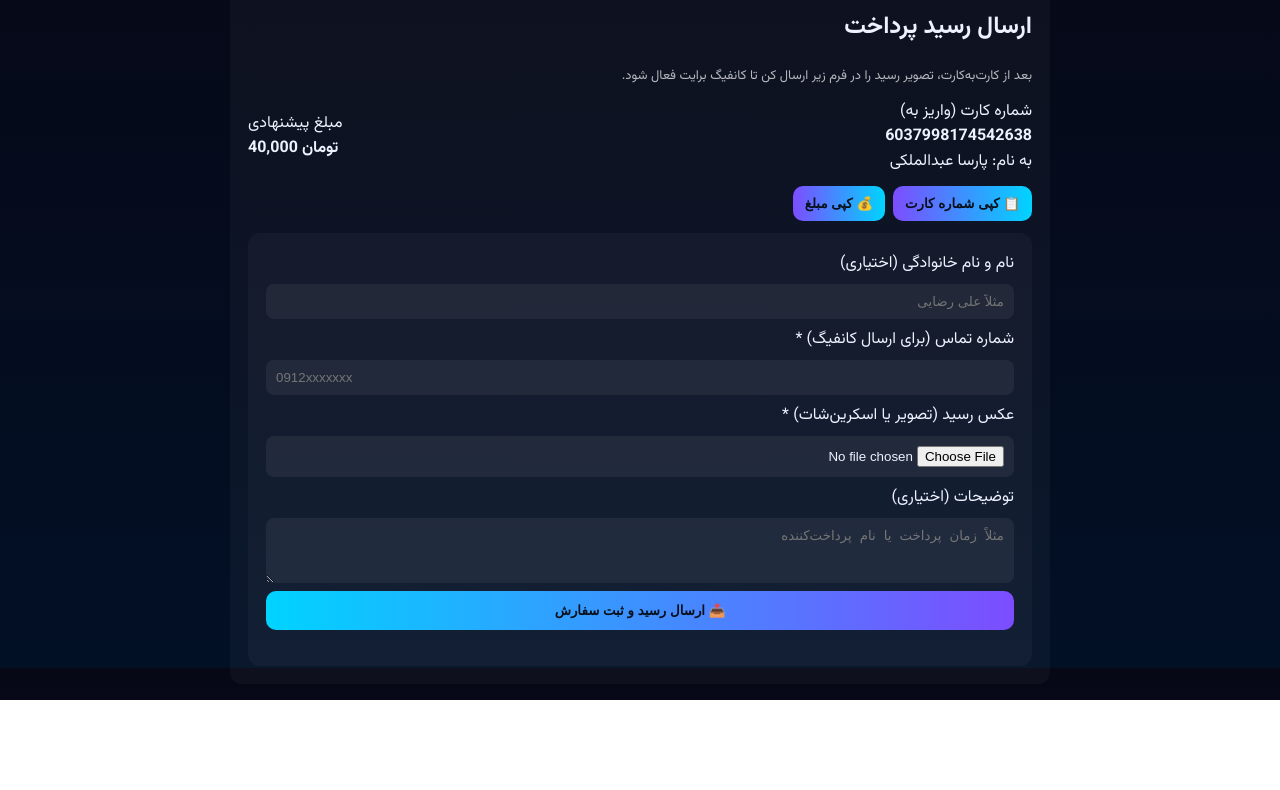
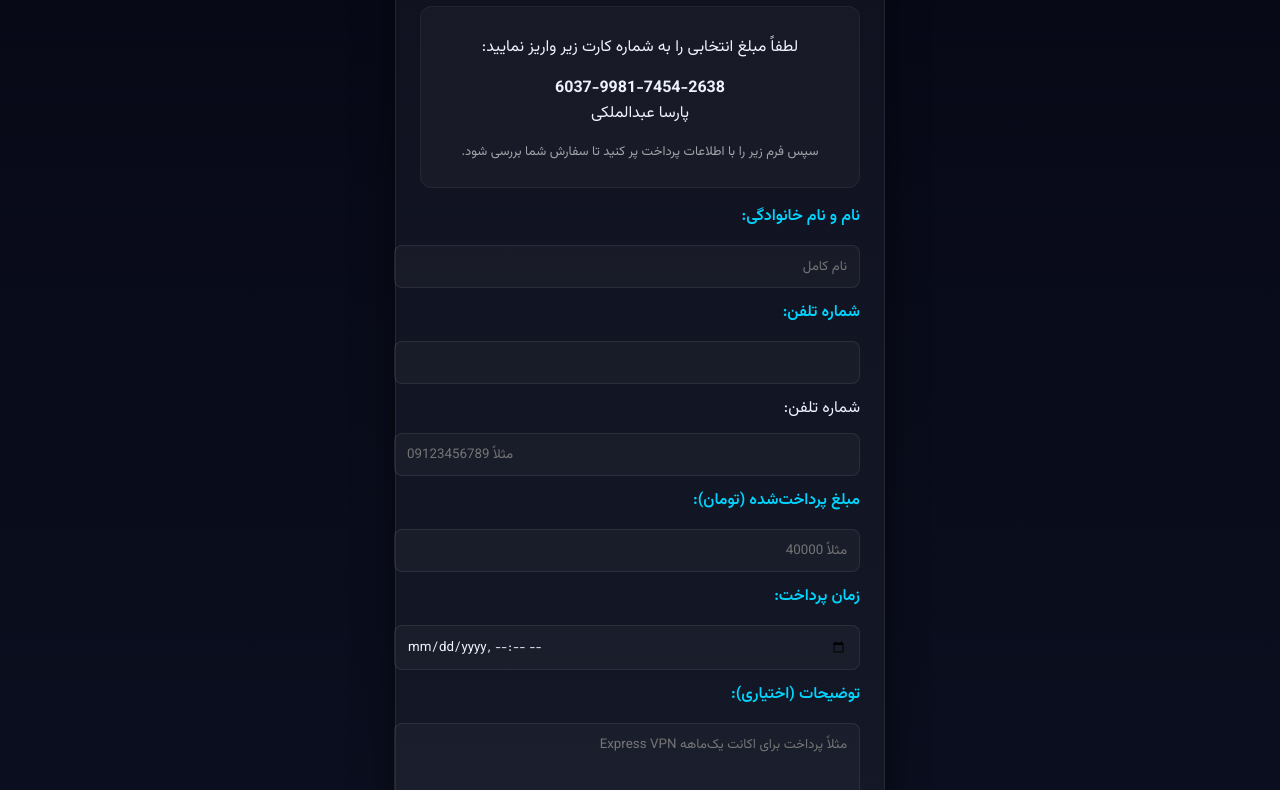
Before and after one commit to parsahhfv08-ship-it/VPNSHOPS, a plain HTML site: page payment.html in a window 1280 px wide. Shown: the part 132-922 px from the top of the page. Before the commit the page ends 832 px from the top, so only its background shows below. Drawn offline with Linux system fonts and the light colour scheme.

Commit message:
Update payment.html

```diff
--- a/payment.html
+++ b/payment.html
@@ -1,115 +1,128 @@
 <!doctype html>
 <html lang="fa" dir="rtl">
 <head>
-  <meta charset="utf-8">
-  <meta name="viewport" content="width=device-width,initial-scale=1">
-  <title>پرداخت و ارسال رسید — VPN SHOP</title>
-  <link href="https://fonts.googleapis.com/css2?family=Vazirmatn:wght@400;700&display=swap" rel="stylesheet">
+  <meta charset="utf-8" />
+  <meta name="viewport" content="width=device-width,initial-scale=1" />
+  <title>ارسال اطلاعات پرداخت 💳 | VPN SHOP</title>
+
+  <link href="https://fonts.googleapis.com/css2?family=Vazirmatn:wght@400;600;700&display=swap" rel="stylesheet">
+
   <style>
-    :root{--bg:#070816;--accent1:#7c4dff;--accent2:#00d4ff}
-    html,body{height:100%;margin:0;font-family:Vazirmatn;background:linear-gradient(180deg,var(--bg),#021026);color:#eef2ff}
-    header{padding:12px;border-bottom:1px solid rgba(255,255,255,0.03)}
-    nav a{color:var(--accent2);text-decoration:none;margin:0 8px;font-weight:700}
-    .wrap{max-width:820px;margin:36px auto;padding:16px}
-    .box{background:rgba(255,255,255,0.03);padding:18px;border-radius:12px}
-    .row{display:flex;gap:12px;flex-wrap:wrap;align-items:center;justify-content:space-between}
-    .cardnum, .amount{font-weight:800;direction:ltr}
-    .copy{padding:10px 12px;border-radius:10px;border:none;background:linear-gradient(90deg,var(--accent1),var(--accent2));color:#07101a;cursor:pointer;font-weight:800}
-    form{margin-top:14px;display:flex;flex-direction:column;gap:8px}
-    input,textarea{padding:10px;border-radius:8px;border:none;background:rgba(255,255,255,0.06);color:inherit}
-    button.submit{padding:12px;border-radius:10px;border:none;background:linear-gradient(90deg,var(--accent2),var(--accent1));color:#07101a;font-weight:900;cursor:pointer}
-    .note{color:rgba(255,255,255,0.7);font-size:13px;margin-top:10px}
+    :root {
+      --bg1:#070816;
+      --bg2:#0b1020;
+      --card:rgba(255,255,255,0.04);
+      --accent1:#7c4dff;
+      --accent2:#00d4ff;
+      --text:#eef2ff;
+      --muted:rgba(255,255,255,0.6);
+      --radius:12px;
+    }
+    body {
+      margin:0;
+      min-height:100vh;
+      background:linear-gradient(180deg,var(--bg1),var(--bg2));
+      color:var(--text);
+      font-family:"Vazirmatn",sans-serif;
+      display:flex;
+      justify-content:center;
+      align-items:center;
+      padding:20px;
+    }
+    .card {
+      background:var(--card);
+      padding:24px;
+      border-radius:var(--radius);
+      border:1px solid rgba(255,255,255,0.08);
+      box-shadow:0 10px 40px rgba(0,0,0,0.5);
+      max-width:440px;
+      width:100%;
+    }
+    h1 {
+      text-align:center;
+      background:linear-gradient(90deg,var(--accent1),var(--accent2));
+      -webkit-background-clip:text;
+      -webkit-text-fill-color:transparent;
+    }
+    form {
+      display:flex;
+      flex-direction:column;
+      gap:12px;
+      margin-top:16px;
+    }
+    label {
+      font-weight:600;
+      color:var(--accent2);
+      margin-bottom:4px;
+    }
+    input,textarea {
+      width:100%;
+      padding:10px 12px;
+      border-radius:8px;
+      border:1px solid rgba(255,255,255,0.08);
+      background:rgba(255,255,255,0.03);
+      color:var(--text);
+      font-family:inherit;
+    }
+    textarea {resize:none}
+    button {
+      margin-top:8px;
+      background:linear-gradient(90deg,var(--accent1),var(--accent2));
+      border:none;
+      color:#07101a;
+      font-weight:800;
+      border-radius:10px;
+      padding:12px;
+      cursor:pointer;
+      transition:transform .15s;
+    }
+    button:hover {transform:translateY(-2px);}
+    .info-box {
+      background:rgba(255,255,255,0.03);
+      padding:12px;
+      border-radius:var(--radius);
+      margin-bottom:16px;
+      text-align:center;
+      border:1px solid rgba(255,255,255,0.05);
+    }
+    .muted {color:var(--muted);font-size:13px}
   </style>
 </head>
 <body>
-  <header>
-    <nav>
-      <a href="index.html">خانه</a>
-      <a href="plans.html">خرید VPN</a>
-      <a href="payment.html">ارسال رسید</a>
-      <a href="support.html">پشتیبانی</a>
-      <a href="about.html">درباره ما</a>
-    </nav>
-  </header>
 
-  <main class="wrap">
-    <div class="box">
-      <h2>ارسال رسید پرداخت</h2>
-      <p class="note">بعد از کارت‌به‌کارت، تصویر رسید را در فرم زیر ارسال کن تا کانفیگ برایت فعال شود.</p>
+  <div class="card fade">
+    <h1>ارسال اطلاعات پرداخت 💳</h1>
 
-      <div class="row">
-        <div>
-          <div class="small">شماره کارت (واریز به)</div>
-          <div class="cardnum" id="cardnum">6037998174542638</div>
-          <div class="small">به نام: پارسا عبدالملکی</div>
-        </div>
+    <div class="info-box">
+      <p>لطفاً مبلغ انتخابی را به شماره کارت زیر واریز نمایید:</p>
+      <p><b>6037-9981-7454-2638</b><br>پارسا عبدالملکی</p>
+      <p class="muted">سپس فرم زیر را با اطلاعات پرداخت پر کنید تا سفارش شما بررسی شود.</p>
+    </div>
 
-        <div style="text-align:left">
-          <div class="small">مبلغ پیشنهادی</div>
-          <div class="amount" id="amountDisplay">40,000 تومان</div>
-        </div>
-      </div>
+    <form action="https://formspree.io/f/xvgvvbqp" method="POST">
+      <label>نام و نام خانوادگی:</label>
+      <input type="text" name="name" required placeholder="نام کامل">
 
-      <div style="margin-top:12px;display:flex;gap:8px;flex-wrap:wrap">
-        <button class="copy" onclick="copyToClipboard(document.getElementById('cardnum').textContent)">📋 کپی شماره کارت</button>
-        <button class="copy" id="copyAmountBtn">💰 کپی مبلغ</button>
-      </div>
+      <label>شماره تلفن:</label>
+      <input type="<label>شماره تلفن:</label>
+      <input type="tel" name="phone" required placeholder="مثلاً 09123456789">
 
-      <form id="receiptForm" class="box" style="margin-top:12px" action="https://formspree.io/f/xvgvvbqp" method="POST" enctype="multipart/form-data">
-        <input type="hidden" name="plan" id="hfPlan" value="">
-        <input type="hidden" name="amount" id="hfAmount" value="">
-        <label>نام و نام خانوادگی (اختیاری)</label>
-        <input name="name" type="text" placeholder="مثلاً علی رضایی">
+      <label>مبلغ پرداخت‌شده (تومان):</label>
+      <input type="number" name="amount" required placeholder="مثلاً 40000">
 
-        <label>شماره تماس (برای ارسال کانفیگ) *</label>
-        <input name="phone" type="tel" placeholder="0912xxxxxxx" required>
+      <label>زمان پرداخت:</label>
+      <input type="datetime-local" name="payment_time" required>
 
-        <label>عکس رسید (تصویر یا اسکرین‌شات) *</label>
-        <input name="receipt" type="file" accept="image/*" required>
+      <label>توضیحات (اختیاری):</label>
+      <textarea name="message" rows="3" placeholder="مثلاً پرداخت برای اکانت یک‌ماهه Express VPN"></textarea>
 
-        <label>توضیحات (اختیاری)</label>
-        <textarea name="message" rows="3" placeholder="مثلاً زمان پرداخت یا نام پرداخت‌کننده"></textarea>
+      <button type="submit">ارسال اطلاعات پرداخت ✅</button>
+    </form>
 
-        <button class="submit" type="submit">📤 ارسال رسید و ثبت سفارش</button>
-        <div id="status" class="note"></div>
-      </form>
-    </div>
-  </main>
+    <p class="muted" style="margin-top:16px;text-align:center;">
+      پس از ارسال، نتیجه بررسی از طریق پشتیبانی به شما اطلاع داده خواهد شد.
+    </p>
+  </div>
 
-  <script>
-    // read query params to prefill amount & plan (from plans.html links)
-    const qs = new URLSearchParams(location.search);
-    const amt = qs.get('amount');
-    const plan = qs.get('plan');
-    if(amt){
-      const n = parseInt(amt.replace(/[^\d]/g,''),10);
-      if(!isNaN(n)) document.getElementById('amountDisplay').textContent = n.toLocaleString('fa-IR') + ' تومان';
-      document.getElementById('hfAmount').value = n;
-    }
-    if(plan) document.getElementById('hfPlan').value = plan;
-
-    // copy helpers
-    function copyToClipboard(t){ navigator.clipboard.writeText(t).then(()=> alert("کپی شد ✅")); }
-    document.getElementById('copyAmountBtn').addEventListener('click', ()=>{
-      const txt = document.getElementById('hfAmount').value || document.getElementById('amountDisplay').textContent;
-      navigator.clipboard.writeText(txt).then(()=> alert("مبلغ کپی شد ✅"));
-    });
-
-    // submit feedback: form will post to Formspree
-    const form = document.getElementById('receiptForm');
-    const status = document.getElementById('status');
-    form.addEventListener('submit', async (e)=>{
-      status.textContent='⏳ ارسال در حال انجام...';
-      // let browser do POST (standard) — we can still show message after fetch for nicer UX
-      // use fetch with FormData to show status without page reload
-      e.preventDefault();
-      const fd = new FormData(form);
-      try{
-        const res = await fetch(form.action, {method:'POST', body:fd, headers:{Accept:'application/json'}});
-        if(res.ok){ status.textContent='✅ رسید ارسال شد. پس از بررسی کانفیگ فعال خواهد شد.'; form.reset(); }
-        else { status.textContent='⚠️ مشکلی پیش آمده؛ دوباره تلاش کن.'; }
-      }catch(err){ status.textContent='⚠️ خطا در ارتباط؛ اینترنتت را چک کن.'; }
-    });
-  </script>
 </body>
 </html>
```
